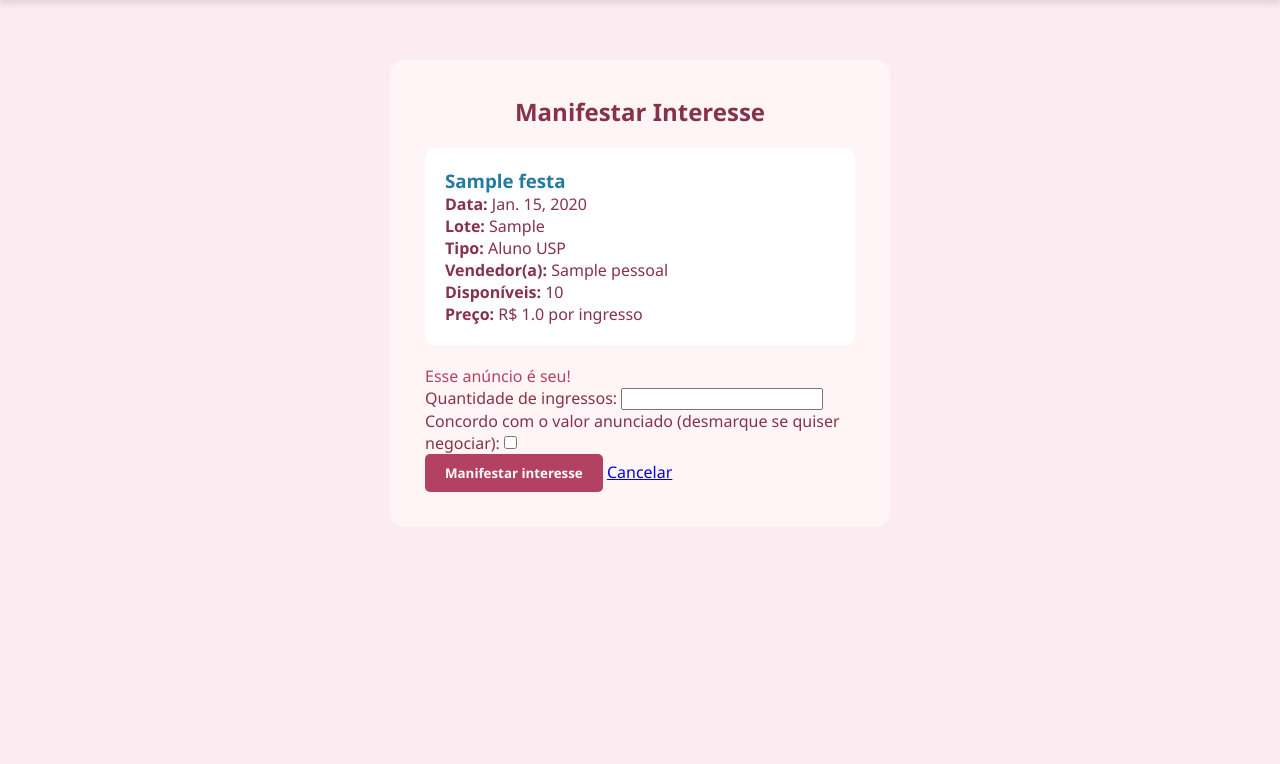
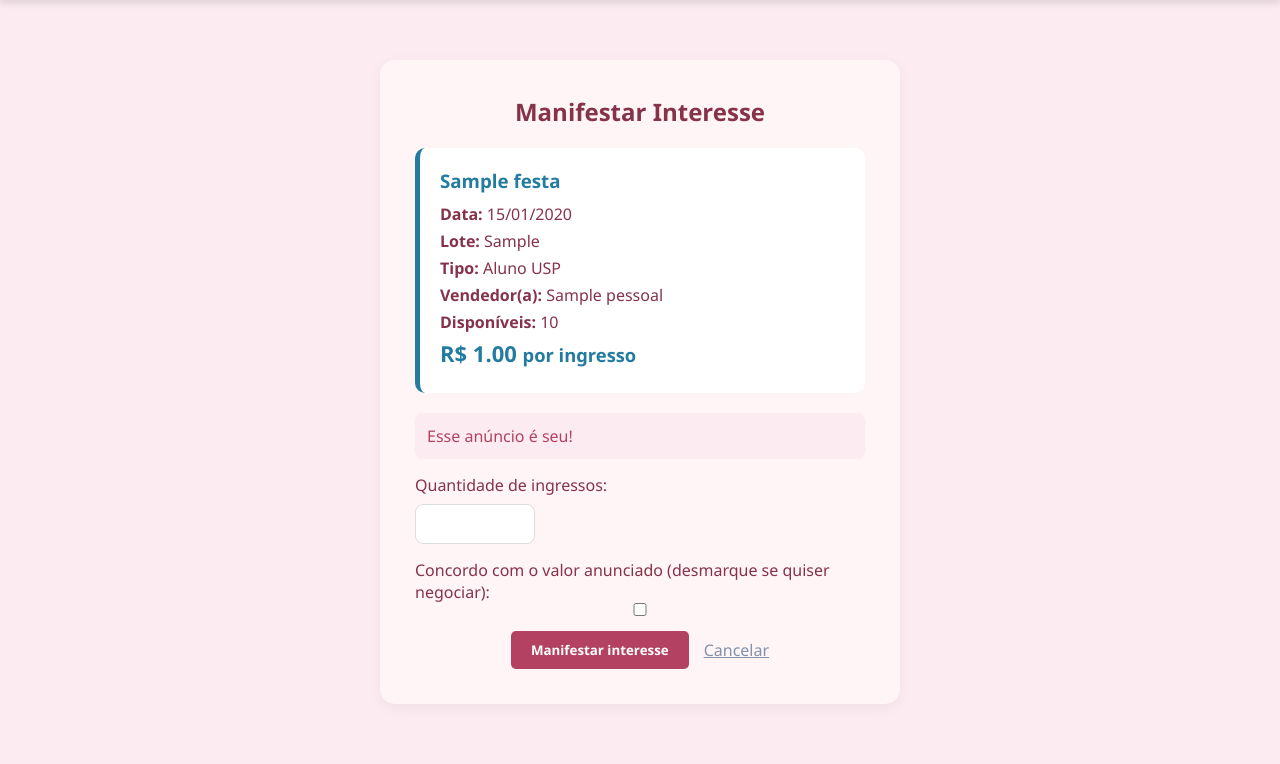
Before and after one commit to annarzcardoso15/USParty, a Django app: page /negociacoes/interesse/1/ in a window 1280 px wide. Shown: the part 65-829 px from the top of the page. Before the commit the page ends 557 px from the top, so only its background shows below. Run offline with Django 5.2, Linux system fonts and the light colour scheme; a user stored in the database is signed in; tables that the repository leaves empty hold one stand-in row (values such as "Sample post").

Commit message:
Melhorias nas negociacoes: desistir, bloquear interesse repetido, WhatsApp com mensagem e visual

```diff
--- a/negociacoes/templates/negociacoes/manifestar_interesse.html
+++ b/negociacoes/templates/negociacoes/manifestar_interesse.html
@@ -1,28 +1,44 @@
 {% extends 'base.html' %}
 
 {% block content %}
-<div style="max-width: 500px; margin: 40px auto; background-color: #fff5f7; padding: 35px; border-radius: 15px;">
-    <h2 style="color: var(--vintage-berry); text-align: center;">Manifestar Interesse</h2>
+<style>
+    .caixa-negociacao { max-width: 520px; margin: 40px auto; background-color: #fff5f7; padding: 35px; border-radius: 15px; box-shadow: 0 4px 15px rgba(0, 0, 0, 0.05); }
+    .caixa-negociacao h2 { color: var(--vintage-berry); text-align: center; margin-bottom: 20px; }
+    .resumo-anuncio { background-color: white; padding: 20px; border-radius: 10px; margin-bottom: 20px; border-left: 5px solid var(--cerulean); }
+    .resumo-anuncio h3 { color: var(--cerulean); margin-bottom: 10px; }
+    .resumo-anuncio p { margin: 5px 0; }
+    .preco-destaque { font-size: 22px; font-weight: bold; color: var(--cerulean); }
+    .mensagem-erro { background-color: var(--pastel-petal); color: var(--berry-crush); padding: 12px; border-radius: 8px; margin-bottom: 15px; }
+    .caixa-negociacao form p { display: flex; flex-direction: column; margin-bottom: 15px; color: var(--vintage-berry); font-weight: 500; }
+    .caixa-negociacao input[type="number"] { padding: 10px; border: 1px solid #ddd; border-radius: 8px; width: 120px; margin-top: 8px; }
+    .botoes-form { display: flex; gap: 15px; align-items: center; justify-content: center; margin-top: 10px; }
+    .link-cancelar { color: var(--lavender-grey); }
+</style>
 
-    <div style="background-color: white; padding: 20px; border-radius: 10px; margin: 20px 0;">
-        <h3 style="color: var(--cerulean);">{{ anuncio.festa.nome_festa }}</h3>
-        <p><strong>Data:</strong> {{ anuncio.festa.data_festa }}</p>
+<div class="caixa-negociacao">
+    <h2>Manifestar Interesse</h2>
+
+    <div class="resumo-anuncio">
+        <h3>{{ anuncio.festa.nome_festa }}</h3>
+        <p><strong>Data:</strong> {{ anuncio.festa.data_festa|date:"d/m/Y" }}</p>
         <p><strong>Lote:</strong> {{ anuncio.lote }}</p>
         <p><strong>Tipo:</strong> {% if anuncio.tipo_ingresso %}Aluno USP{% else %}Não aluno{% endif %}</p>
         <p><strong>Vendedor(a):</strong> {{ anuncio.pessoal.nome }}</p>
         <p><strong>Disponíveis:</strong> {{ anuncio.quantidade_ingressos }}</p>
-        <p><strong>Preço:</strong> R$ {{ anuncio.preco }} por ingresso</p>
+        <p class="preco-destaque">R$ {{ anuncio.preco|floatformat:2 }} <small>por ingresso</small></p>
     </div>
 
     {% if erro %}
-        <p style="color: var(--berry-crush);">{{ erro }}</p>
+        <p class="mensagem-erro">{{ erro }}</p>
     {% endif %}
 
     <form method="POST">
         {% csrf_token %}
         {{ form.as_p }}
-        <button type="submit" class="btn-primary">Manifestar interesse</button>
-        <a href="{% url 'feed_festas' %}">Cancelar</a>
+        <div class="botoes-form">
+            <button type="submit" class="btn-primary">Manifestar interesse</button>
+            <a href="{% url 'catalogo_ingressos' anuncio.festa.idfesta %}" class="link-cancelar">Cancelar</a>
+        </div>
     </form>
 </div>
 {% endblock %}
--- a/negociacoes/urls.py
+++ b/negociacoes/urls.py
@@ -5,4 +5,5 @@ urlpatterns = [
     path('interesse/<int:anuncio_id>/', views.manifestar_interesse, name='manifestar_interesse'),
     path('minhas-compras/', views.minhas_compras, name='minhas_compras'),
     path('interessados/', views.interessados, name='interessados'),
+    path('desistir/<int:id_interesse>/', views.desistir_interesse, name='desistir_interesse'),
 ]
--- a/negociacoes/views.py
+++ b/negociacoes/views.py
@@ -20,6 +20,9 @@ def manifestar_interesse(request, anuncio_id):
     # Não pode manifestar interesse no próprio anúncio
     elif anuncio.pessoal == request.user.pessoal:
         erro = 'Esse anúncio é seu!'
+    # Não pode manifestar interesse duas vezes no mesmo anúncio
+    elif ManifestarInteresse.objects.filter(anuncio=anuncio, pessoal=request.user.pessoal).exists():
+        erro = 'Você já manifestou interesse nesse anúncio. Para mudar a quantidade, desista em Minhas Compras e faça de novo.'
 
     if request.method == 'POST' and erro is None:
         form = InteresseForm(request.POST)
@@ -62,3 +65,28 @@ def interessados(request):
         return render(request, 'negociacoes/sem_conta_pessoal.html')
     interesses = ManifestarInteresse.objects.filter(anuncio__pessoal=request.user.pessoal).order_by('-id_interesse')
     return render(request, 'negociacoes/interessados.html', {'interesses': interesses})
+
+
+@login_required(login_url='login')
+def desistir_interesse(request, id_interesse):
+    if not hasattr(request.user, 'pessoal'):
+        return render(request, 'negociacoes/sem_conta_pessoal.html')
+
+    # Só a própria pessoa pode desistir do interesse dela
+    interesse = get_object_or_404(ManifestarInteresse, pk=id_interesse, pessoal=request.user.pessoal)
+    anuncio = interesse.anuncio
+
+    # Só aceita POST (o botão é um formulário) e não vale para anúncio já vendido
+    if request.method == 'POST' and not anuncio.status.vendido:
+        # Se o anúncio tinha esgotado por causa dos interesses, ele volta a ficar disponível
+        if anuncio.quantidade_ingressos == 0 and anuncio.status.em_negociacao:
+            anuncio.status.disponivel = True
+            anuncio.status.em_negociacao = False
+            anuncio.status.save()
+
+        # Os ingressos pedidos voltam para o anúncio
+        anuncio.quantidade_ingressos = anuncio.quantidade_ingressos + interesse.quantidade_desejada
+        anuncio.save()
+        interesse.delete()
+
+    return redirect('minhas_compras')
```
Also changed, not shown: negociacoes/templates/negociacoes/interessados.html (+19 -8 lines), negociacoes/templates/negociacoes/minhas_compras.html (+33 -9 lines).
